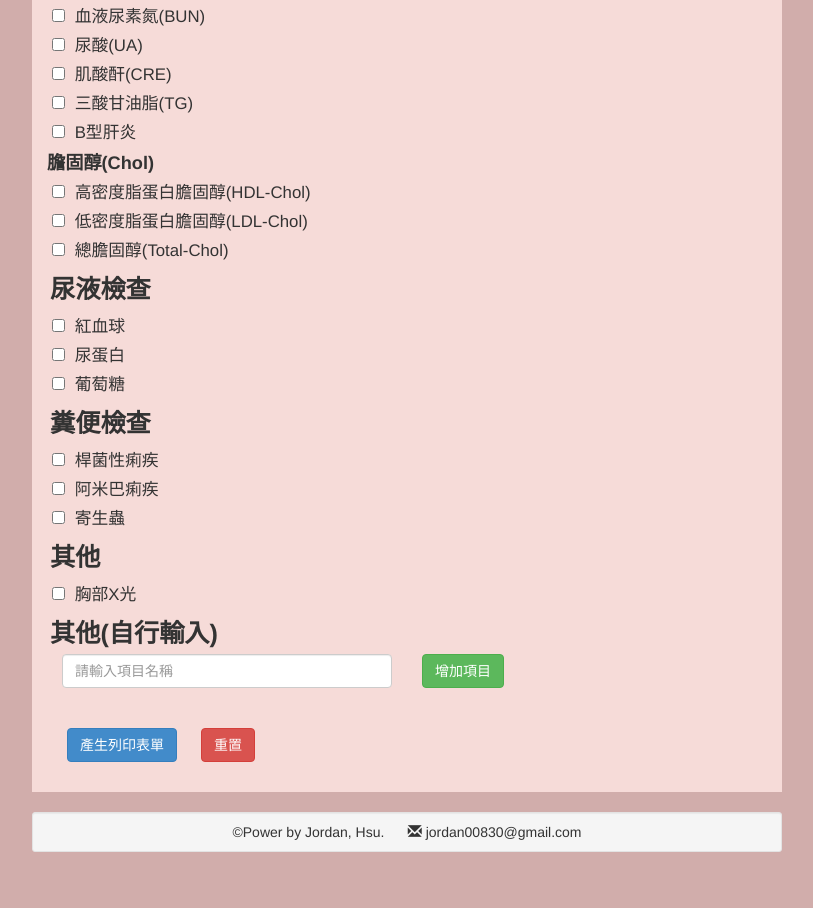
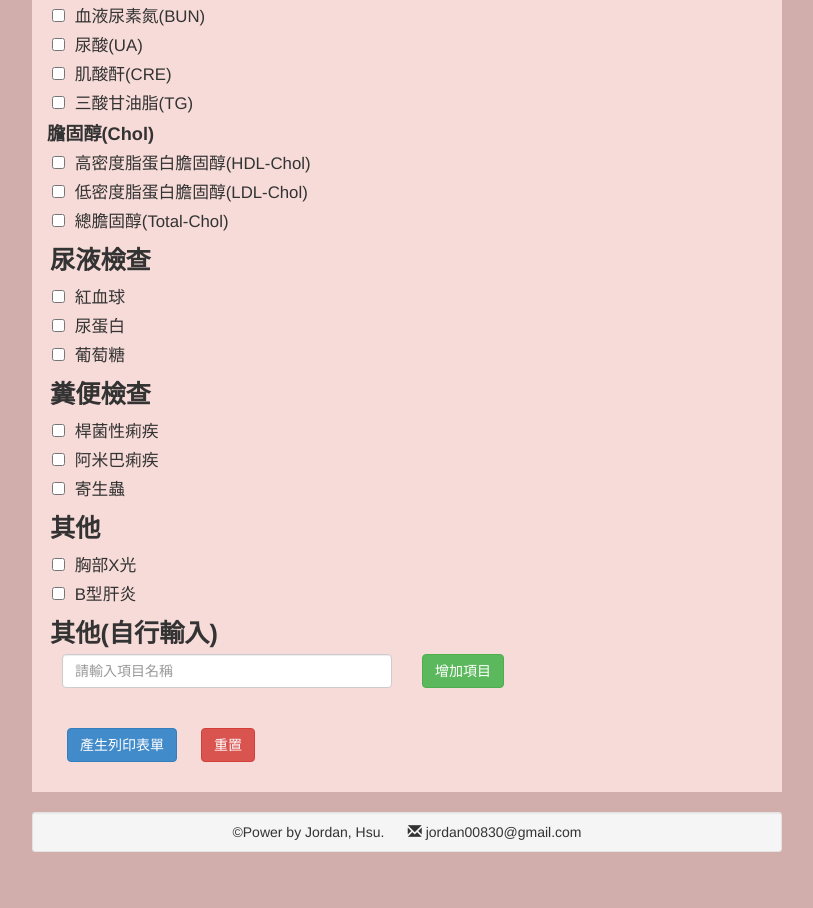
Before and after one commit to littleThings/healthCheckUp, a plain HTML site: page index.html in a window 1280 px wide. Shown: the part 1065-1973 px from the top of the page, without its empty margins (233-1046 px from the left). Drawn offline with nearby package versions, Linux system fonts and the light colour scheme.

Commit message:
add common analysis

```diff
--- a/index.html
+++ b/index.html
@@ -34,7 +34,7 @@
 					<span>血比容(Ht)</span>
 				</div>
 				<div class="list-el">
-					<input class="blood-analysis " type="checkbox"></input>
+					<input class="blood-analysis com-ana" type="checkbox"></input>
 					<span>白血球數(WBC)</span>
 				</div>
 				<div class="list-el">
@@ -78,11 +78,11 @@
 					<span>淋巴球數(LYM)</span>
 				</div>
 				<div class="list-el">
-					<input class="blood-analysis " type="checkbox"></input>
+					<input class="blood-analysis com-ana" type="checkbox"></input>
 					<span>愛滋(HIV)</span>
 				</div>
 				<div class="list-el">
-					<input class="blood-analysis " type="checkbox"></input>
+					<input class="blood-analysis com-ana" type="checkbox"></input>
 					<span>梅毒(VDRL)</span>
 				</div>
 				<div class="analysis-subtitle">紅血球指數</div>
@@ -104,7 +104,7 @@
 
 			<div class="analysis-group-title">生化檢查</div>
 			<div class="bio-group">
-				<div class="list-el">
+				<div class="list-el com-ana">
 					<input class="bio-analysis " type="checkbox"></input>
 					<span>肝功能指數(GOT、GPT)</span>
 				</div>
@@ -137,25 +137,22 @@
 					<span>鹼性磷脂酶(Al-p)</span>
 				</div>
 				<div class="list-el">
-					<input class="bio-analysis " type="checkbox"></input>
+					<input class="bio-analysis com-ana" type="checkbox"></input>
 					<span>血液尿素氮(BUN)</span>
 				</div>
 				<div class="list-el">
-					<input class="bio-analysis " type="checkbox"></input>
+					<input class="bio-analysis com-ana" type="checkbox"></input>
 					<span>尿酸(UA)</span>
 				</div>
 				<div class="list-el">
-					<input class="bio-analysis " type="checkbox"></input>
+					<input class="bio-analysis com-ana" type="checkbox"></input>
 					<span>肌酸酐(CRE)</span>
 				</div>
 				<div class="list-el">
-					<input class="bio-analysis " type="checkbox"></input>
+					<input class="bio-analysis com-ana" type="checkbox"></input>
 					<span>三酸甘油脂(TG)</span>
 				</div>
-				<div class="list-el">
-					<input class="bio-analysis " type="checkbox"></input>
-					<span>B型肝炎</span>
-				</div>
+
 
 				<div class="analysis-subtitle">膽固醇(Chol)</div>
 
@@ -208,10 +205,13 @@
 			<div class="analysis-group-title">其他</div>
 			<div class="remaining-group">
 				<div class="list-el">
-					<input class="remaining-analysis " type="checkbox"></input>
+					<input class="remaining-analysis com-ana" type="checkbox"></input>
 					<span>胸部X光</span>
 				</div>
-
+				<div class="list-el">
+					<input class="remaining-analysis " type="checkbox"></input>
+					<span>B型肝炎</span>
+				</div>
 			</div>
 
 			<div class="analysis-group-title">其他(自行輸入)</div>
```
